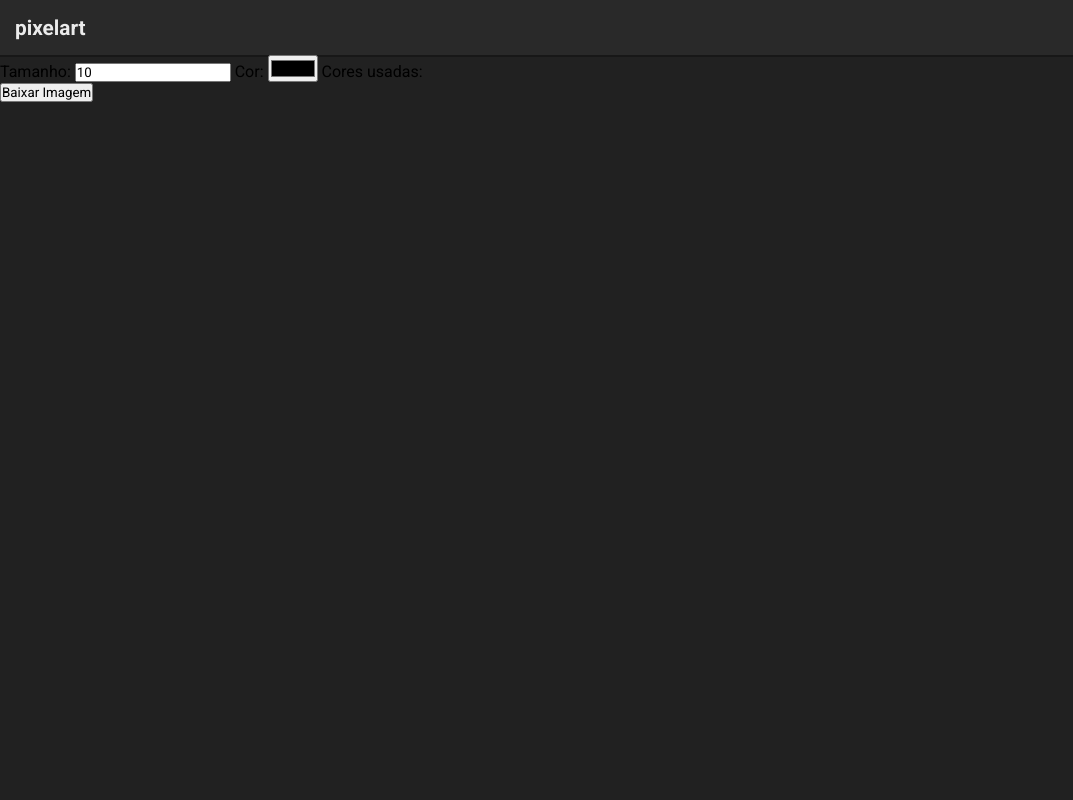
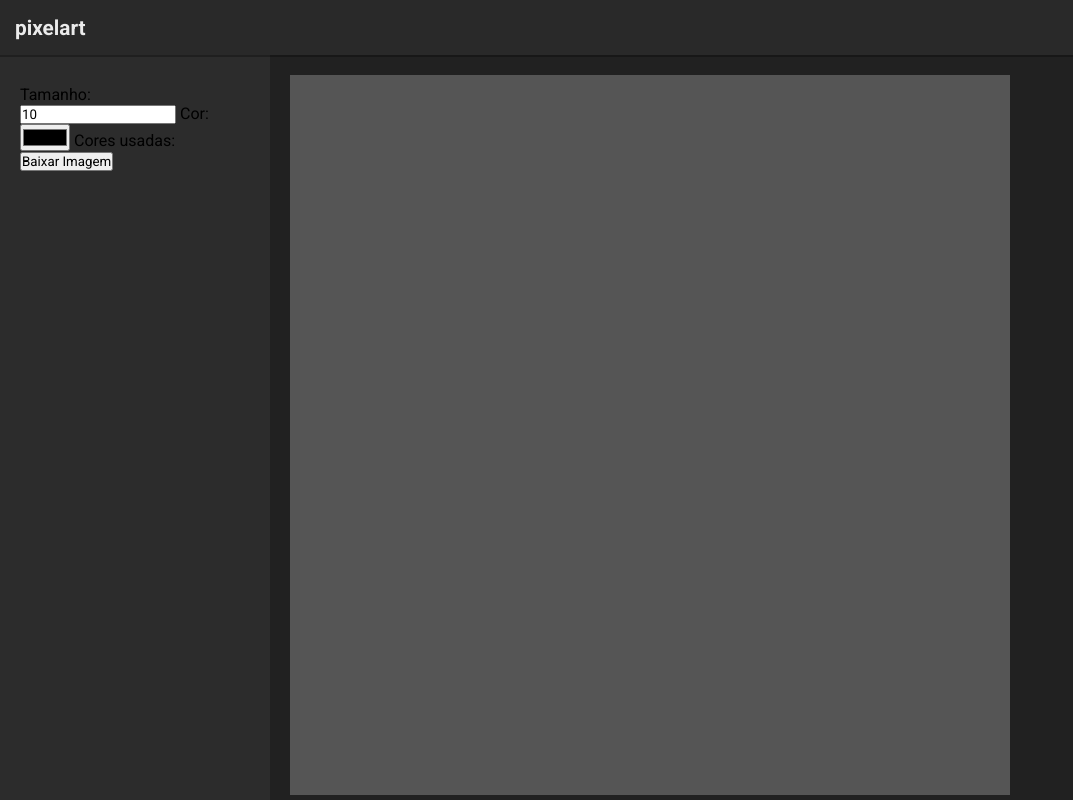
Before and after one commit to daCruzZzLeticia/pixel-art-editor-js, a plain HTML site: page index.html in a window 1280 px wide. Shown: the whole page, without its empty margins (0-1073 px from the left). Drawn offline with Linux system fonts and the light colour scheme.

Commit message:
feat: estilização do main e filhos

```diff
--- a/styles.css
+++ b/styles.css
@@ -18,6 +18,7 @@ header {
     display: flex;
     align-items: center;
     box-shadow: 0 2px rgba(0, 0, 0, 0.3);
+    position: relative;
 }
 
 header > h1 {
@@ -25,3 +26,25 @@ header > h1 {
     font-weight: 700;
     color: #ebebeb;
 }
+
+main {
+    display: flex;
+    gap: 20px;
+    align-items: flex-start;
+}
+
+aside {
+    width: 100%;
+    max-width: 270px;
+    background-color: #2c2c2c;
+    padding: 30px 20px 20px;
+    min-height: calc(100dvh - 55px);
+}
+
+.canvas {
+    width: 100%;
+    max-width: 720px;
+    aspect-ratio: 1/1;
+    background-color: #555;
+    margin-top: 20px;
+}
```
